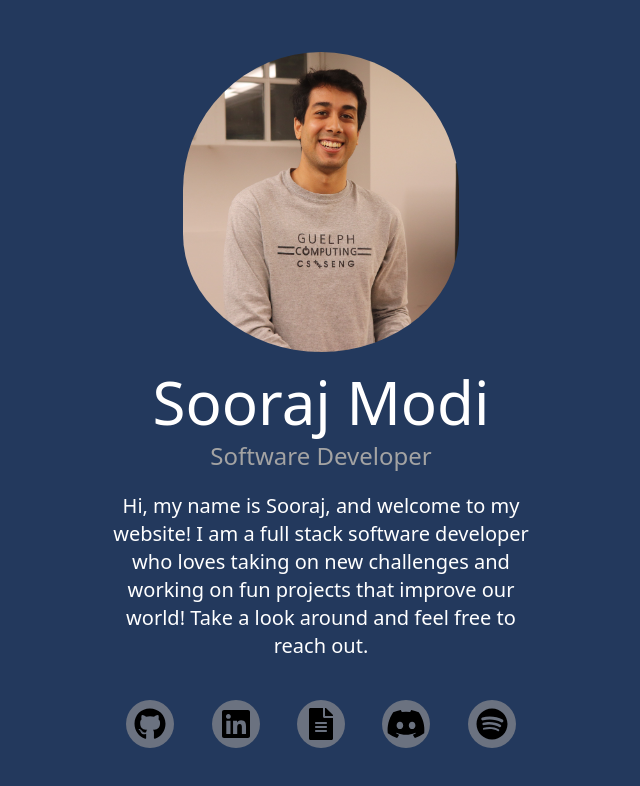
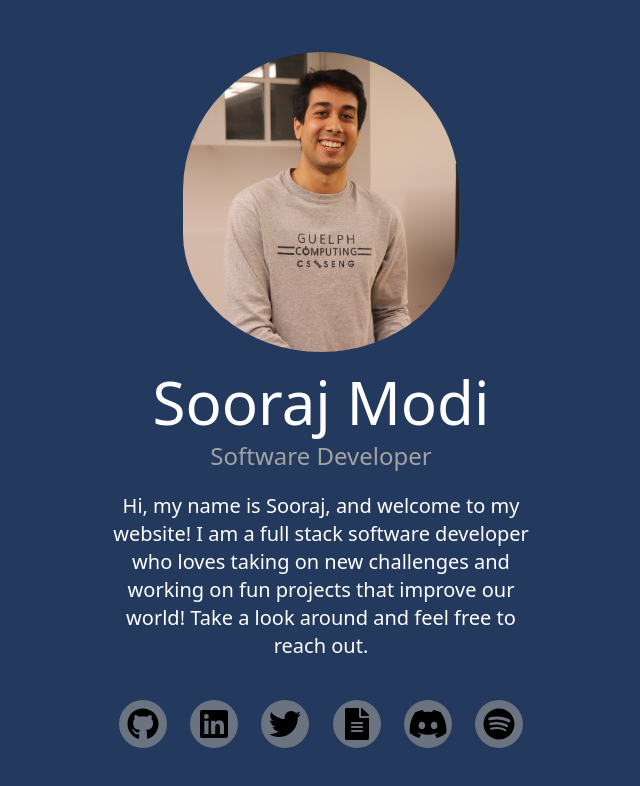
Before and after one commit to SoorajModi/soorajmodicom, a React (Create React App) app: page / in a window 1280 px wide. Shown: the top 786 px of the page, without its empty margins (319-959 px from the left). Built offline with nearby package versions, Linux system fonts and the light colour scheme.

Commit message:
Add twitter link

```diff
--- a/src/pages/home/components/links.tsx
+++ b/src/pages/home/components/links.tsx
@@ -4,6 +4,7 @@ import {
   faGithub,
   faLinkedin,
   faSpotify,
+  faTwitter,
 } from '@fortawesome/free-brands-svg-icons';
 import { faFileAlt } from '@fortawesome/free-solid-svg-icons';
 import FontAwesomeLink from './fontAwesomeLink';
@@ -11,7 +12,7 @@ import FontAwesomeLink from './fontAwesomeLink';
 function Links() {
   return (
     <div className="text-neutral-400 grid justify-items-center">
-      <div className="w-1/3 grid grid-cols-5 justify-items-center">
+      <div className="w-1/3 grid grid-cols-6 justify-items-center">
         <FontAwesomeLink
           icon={faGithub}
           href="https://github.com/SoorajModi"
@@ -26,6 +27,14 @@ function Links() {
           tooltip="LinkedIn"
           circleStyle="hover:bg-white"
           iconStyle="hover:text-linkedin-blue"
+          download={false}
+        />
+        <FontAwesomeLink
+          icon={faTwitter}
+          href="https://twitter.com/SoorajModi"
+          tooltip="Twitter"
+          circleStyle="hover:bg-white"
+          iconStyle="hover:text-twitter-blue"
           download={false}
         />
         <FontAwesomeLink
--- a/tailwind.config.js
+++ b/tailwind.config.js
@@ -8,6 +8,7 @@ module.exports = {
         'sooraj-blue': '#23395D',
         'discord-purple': '#7289da',
         'linkedin-blue': '#0072b1',
+        'twitter-blue': '#1DA1F2',
         'spotify-green': '#1DB954',
       },
     },
```
